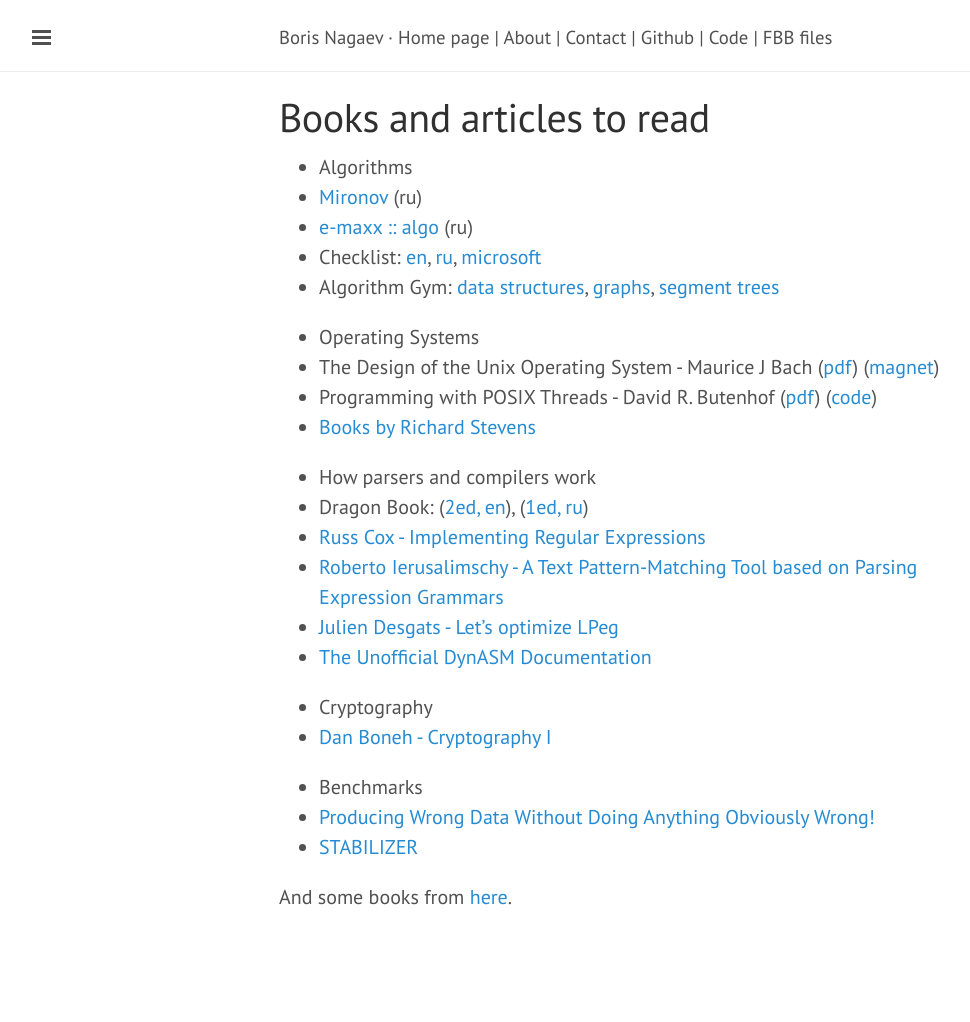
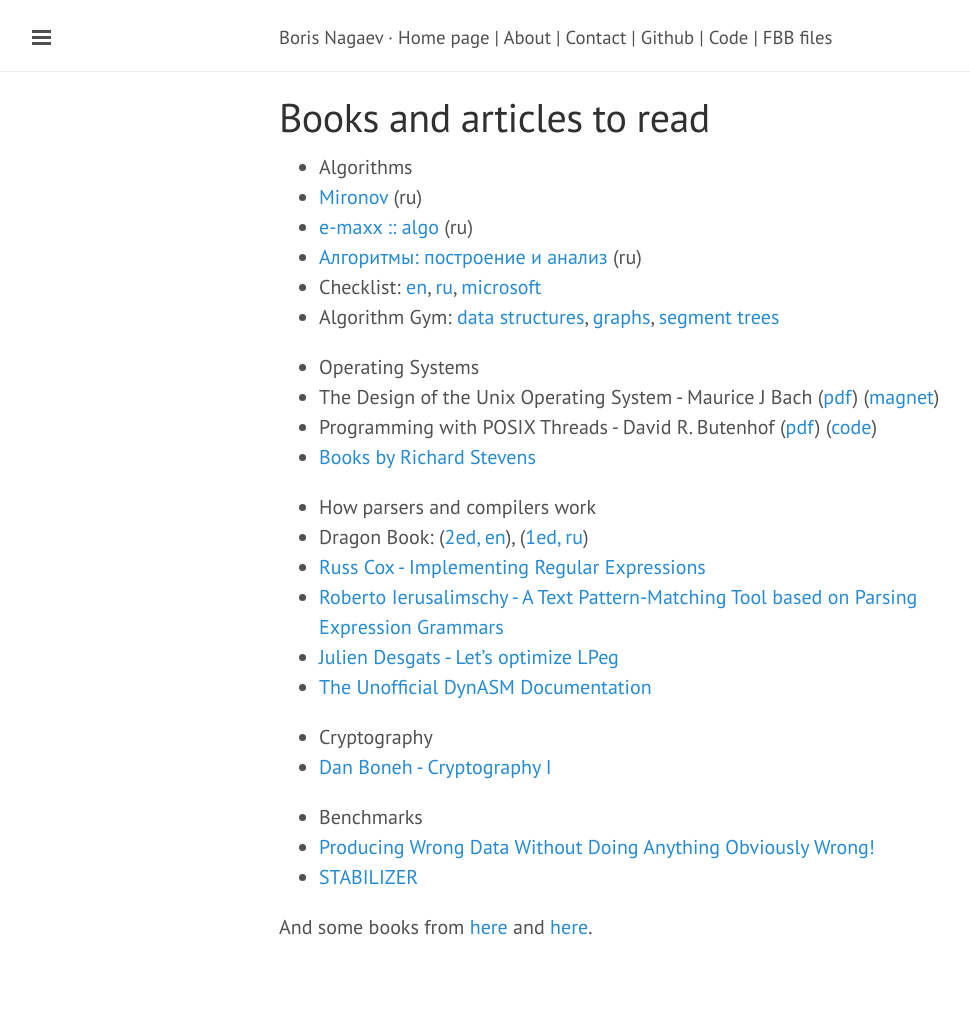
Before and after one commit to starius/starius.github.io, a Jekyll site: the page built from links.md, in a window 1280 px wide. Shown: the whole page, without its empty margins (1-971 px from the left). Built offline with Jekyll 4.4.1, drawn with Linux system fonts in a browser that asks for light colours; Markdown is read by kramdown in place of the engine named in the settings; before the commit the page ends 992 px from its top, so only the background shows below that.

Commit message:
links: more books

```diff
--- a/links.md
+++ b/links.md
@@ -6,6 +6,7 @@
  * Algorithms
   * [Mironov][mironov] (ru)
   * [e-maxx :: algo][emaxx] (ru)
+  * [Алгоритмы: построение и анализ][cormen] (ru)
   * Checklist:
     [en][algo-checklist-en],
     [ru][algo-checklist-ru],
@@ -42,10 +43,11 @@
     Wrong!][benchmark-bias]
   * [STABILIZER][STABILIZER]
 
-And some books from [here][books].
+And some books from [here][books] and [here][bookz].
 
 [mironov]: https://starius.ru/fbb/V/alg/algBook.pdf
 [emaxx]: http://e-maxx.ru/upload/e-maxx_algo.pdf
+[cormen]: http://e-maxx.ru/bookz/files/cormen.pdf
 [algo-checklist-en]: https://discuss.codechef.com/questions/48877/data-structures-and-algorithms
 [algo-checklist-ru]: https://sharpc.livejournal.com/67583.html
 [microsoft]: https://polycode.livejournal.com/29426.html
```
Also changed, not shown: other parts of links.md (+1 -0 lines).
